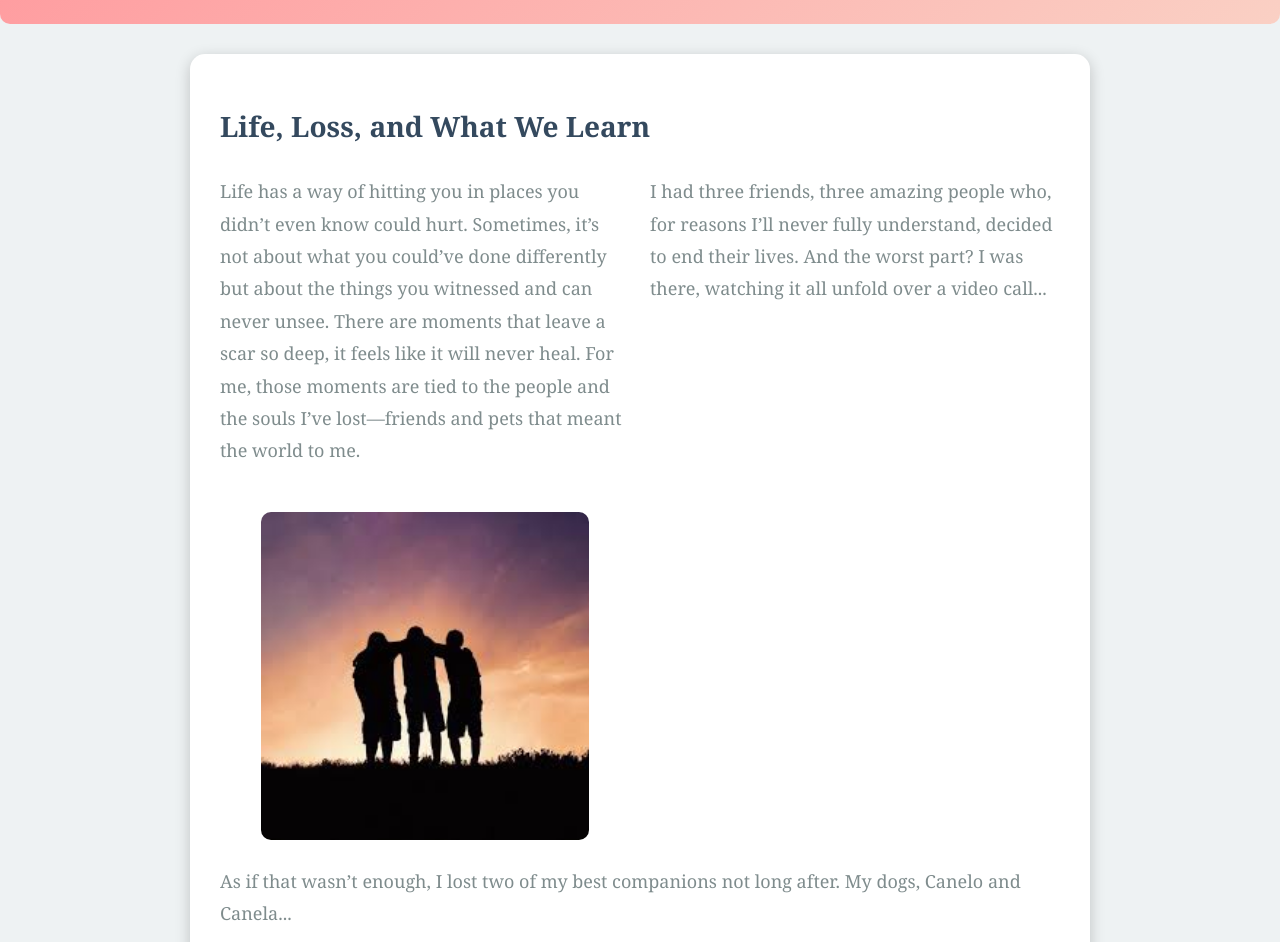
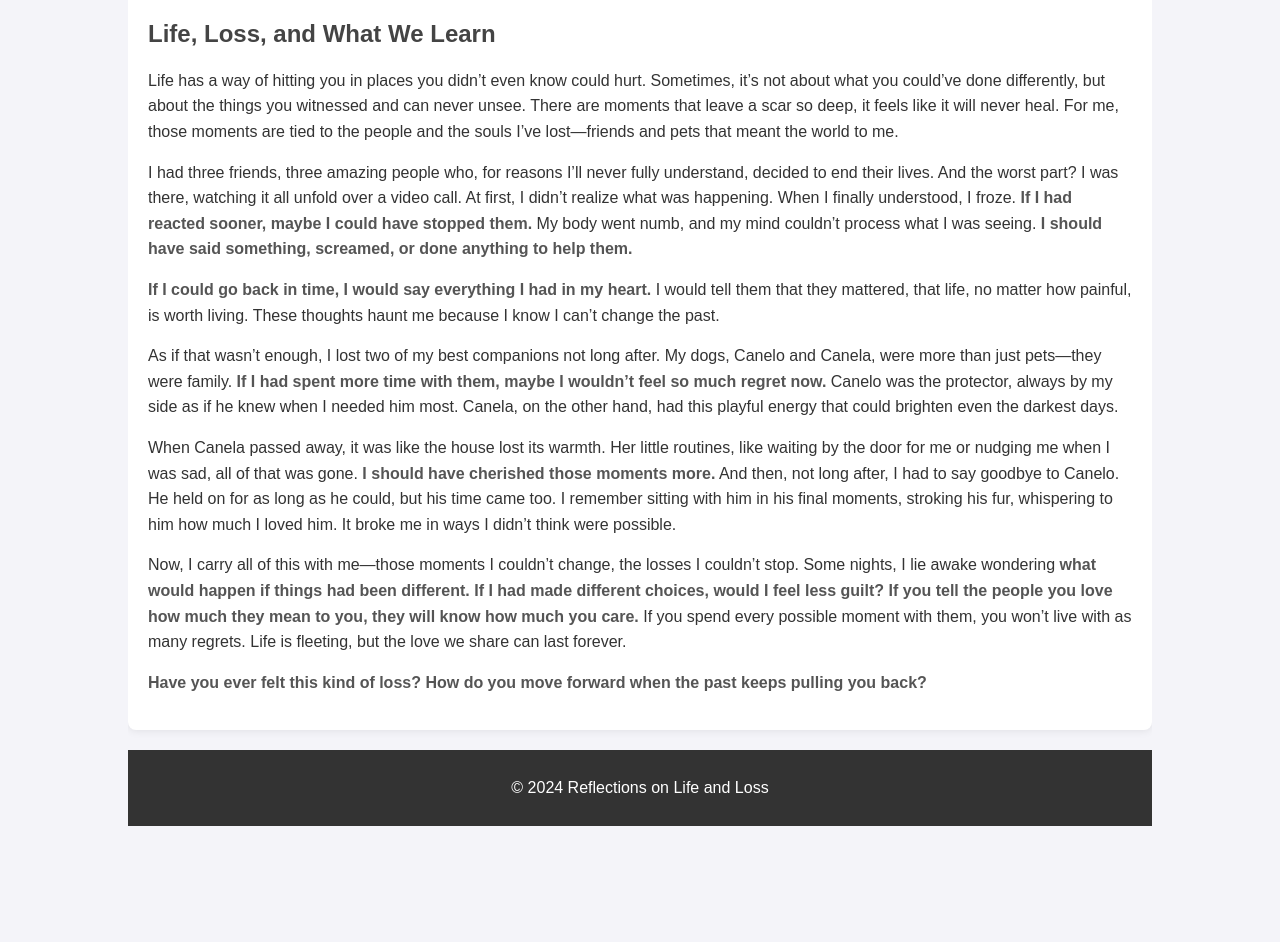
Before and after one commit to ZeroChikis/blog, a plain HTML site: page index.html in a window 1280 px wide. Shown: the part 97-1039 px from the top of the page. After the commit the page ends 923 px from the top, so only its background shows below. Drawn offline with Linux system fonts and the light colour scheme.

Commit message:
index.html

```diff
--- a/index.html
+++ b/index.html
@@ -6,91 +6,52 @@
     <title>Reflections on Loss</title>
     <style>
         body {
-            font-family: 'Georgia', serif;
-            background-color: #eef2f3;
-            color: #2c3e50;
+            font-family: Arial, sans-serif;
+            background-color: #f4f4f9;
+            color: #333;
             margin: 0;
             padding: 0;
         }
-
         .container {
-            max-width: 900px;
-            margin: 30px auto;
-            padding: 0 20px;
+            width: 80%;
+            margin: auto;
+            overflow: hidden;
         }
-
         header {
-            background: linear-gradient(135deg, #ff9a9e, #fad0c4);
+            background: #333;
             color: #fff;
+            padding: 10px 0;
             text-align: center;
-            padding: 40px 20px;
-            border-radius: 10px;
         }
-
         header h1 {
-            font-family: 'Verdana', sans-serif;
-            font-size: 36px;
             margin: 0;
-            text-shadow: 2px 2px 4px rgba(0, 0, 0, 0.3);
         }
-
         article {
-            background: #fff;
-            padding: 30px;
+            background: white;
+            padding: 20px;
             margin-top: 20px;
-            border-radius: 15px;
-            box-shadow: 0 4px 15px rgba(0, 0, 0, 0.2);
+            border-radius: 8px;
+            box-shadow: 0 0 10px rgba(0, 0, 0, 0.1);
         }
-
         h2 {
-            font-size: 28px;
-            color: #34495e;
-            margin-bottom: 15px;
+            font-size: 24px;
+            color: #444;
         }
-
         p {
-            font-size: 18px;
-            line-height: 1.8;
-            color: #7f8c8d;
+            font-size: 16px;
+            line-height: 1.6;
             margin: 15px 0;
         }
-
-        .highlight {
-            font-style: italic;
-            color: #c0392b;
+        footer {
+            text-align: center;
+            padding: 10px 0;
+            background: #333;
+            color: #fff;
             margin-top: 20px;
         }
-
-        footer {
-            background: #2c3e50;
-            color: #bdc3c7;
-            text-align: center;
-            padding: 20px 0;
-            margin-top: 30px;
-            border-radius: 10px;
-        }
-
-        img {
-            width: 100%;
-            max-width: 100%;
-            border-radius: 10px;
-            margin: 20px 0;
-        }
-
-        .content {
-            display: grid;
-            gap: 20px;
-        }
-
-        @media screen and (min-width: 768px) {
-            .content {
-                grid-template-columns: 1fr 1fr;
-            }
-
-            img {
-                max-width: 80%;
-                margin: 10px auto;
-            }
+        .highlight {
+            font-weight: bold;
+            color: #555;
         }
     </style>
 </head>
@@ -102,27 +63,19 @@
     <div class="container">
         <article>
             <h2>Life, Loss, and What We Learn</h2>
-            <div class="content">
-                <p>Life has a way of hitting you in places you didn’t even know could hurt. Sometimes, it’s not about what you could’ve done differently but about the things you witnessed and can never unsee. There are moments that leave a scar so deep, it feels like it will never heal. For me, those moments are tied to the people and the souls I’ve lost—friends and pets that meant the world to me.</p>
-                <p>I had three friends, three amazing people who, for reasons I’ll never fully understand, decided to end their lives. And the worst part? I was there, watching it all unfold over a video call...</p>
-                <img src="img/descarga.jpg" alt="Reflection Image 1">
-            </div>
+            <p>Life has a way of hitting you in places you didn’t even know could hurt. Sometimes, it’s not about what you could’ve done differently, but about the things you witnessed and can never unsee. There are moments that leave a scar so deep, it feels like it will never heal. For me, those moments are tied to the people and the souls I’ve lost—friends and pets that meant the world to me.</p>
 
-            <p>As if that wasn’t enough, I lost two of my best companions not long after. My dogs, Canelo and Canela...</p>
-            <img src="img/canelo.jpeg" alt="Canelo">
-            <img src="img/canela.jpeg" alt="Canela">
+            <p>I had three friends, three amazing people who, for reasons I’ll never fully understand, decided to end their lives. And the worst part? I was there, watching it all unfold over a video call. At first, I didn’t realize what was happening. When I finally understood, I froze. <span class="highlight">If I had reacted sooner, maybe I could have stopped them.</span> My body went numb, and my mind couldn’t process what I was seeing. <span class="highlight">I should have said something, screamed, or done anything to help them.</span></p>
 
-            <p>The thing about grief is that it doesn’t follow a schedule. It hits you at random moments—in the middle of a song, in the way the sunlight falls on an empty chair, or in the silence that follows laughter. There’s no preparation for it, no way to fast-forward through the pain. But over time, you start to notice the small signs of healing. For me, it was realizing that I could look at photos of Canelo and Canela without breaking down, or remembering the good times with my friends instead of just the pain of losing them.</p>
+            <p><span class="highlight">If I could go back in time, I would say everything I had in my heart.</span> I would tell them that they mattered, that life, no matter how painful, is worth living. These thoughts haunt me because I know I can’t change the past.</p>
 
-            <p>One of the hardest lessons I’ve had to learn is that grief isn’t something you get over—it’s something you carry with you. And in carrying it, you find a new way to live. You start to see the beauty in small things: a kind word from a stranger, the way the wind rustles through the trees, or the warmth of a hug when you need it most. These moments don’t erase the pain, but they remind you that life still holds meaning, even in the face of loss.</p>
+            <p>As if that wasn’t enough, I lost two of my best companions not long after. My dogs, Canelo and Canela, were more than just pets—they were family. <span class="highlight">If I had spent more time with them, maybe I wouldn’t feel so much regret now.</span> Canelo was the protector, always by my side as if he knew when I needed him most. Canela, on the other hand, had this playful energy that could brighten even the darkest days.</p>
 
-            <img src="img/descarga (1).jpg" alt="Reflection Image 2">
+            <p>When Canela passed away, it was like the house lost its warmth. Her little routines, like waiting by the door for me or nudging me when I was sad, all of that was gone. <span class="highlight">I should have cherished those moments more.</span> And then, not long after, I had to say goodbye to Canelo. He held on for as long as he could, but his time came too. I remember sitting with him in his final moments, stroking his fur, whispering to him how much I loved him. It broke me in ways I didn’t think were possible.</p>
 
-            <p>Writing about my experiences has been one of the ways I’ve started to process my grief. There’s something about putting your thoughts into words that makes the weight of them just a little easier to bear. If you’re reading this and you’ve experienced loss, I hope you know that it’s okay to feel broken. It’s okay to cry, to scream, to feel like the world is falling apart. But I also hope you know that healing is possible. It’s not about forgetting—it’s about finding a way to remember without being consumed by the pain.</p>
+            <p>Now, I carry all of this with me—those moments I couldn’t change, the losses I couldn’t stop. Some nights, I lie awake wondering <span class="highlight">what would happen if things had been different.</span> <span class="highlight">If I had made different choices, would I feel less guilt?</span> <span class="highlight">If you tell the people you love how much they mean to you, they will know how much you care.</span> If you spend every possible moment with them, you won’t live with as many regrets. Life is fleeting, but the love we share can last forever.</p>
 
-            <p>In the end, loss is a part of the human experience. It’s something we all go through, in one form or another. And while it’s easy to focus on the pain, I believe there’s also something to be gained from it. Loss teaches us to cherish the people and moments that matter, to let go of the trivial things, and to find strength in the love that remains. Because even when someone is gone, their impact on your life doesn’t disappear. It becomes a part of you, shaping the person you are and the way you move forward.</p>
-
-            <p class="highlight">Have you ever felt this kind of loss? How do you move forward when the past keeps pulling you back? Share your story—you might be surprised at how much it helps.</p>
+            <p class="highlight">Have you ever felt this kind of loss? How do you move forward when the past keeps pulling you back?</p>
         </article>
 
         <footer>
```
